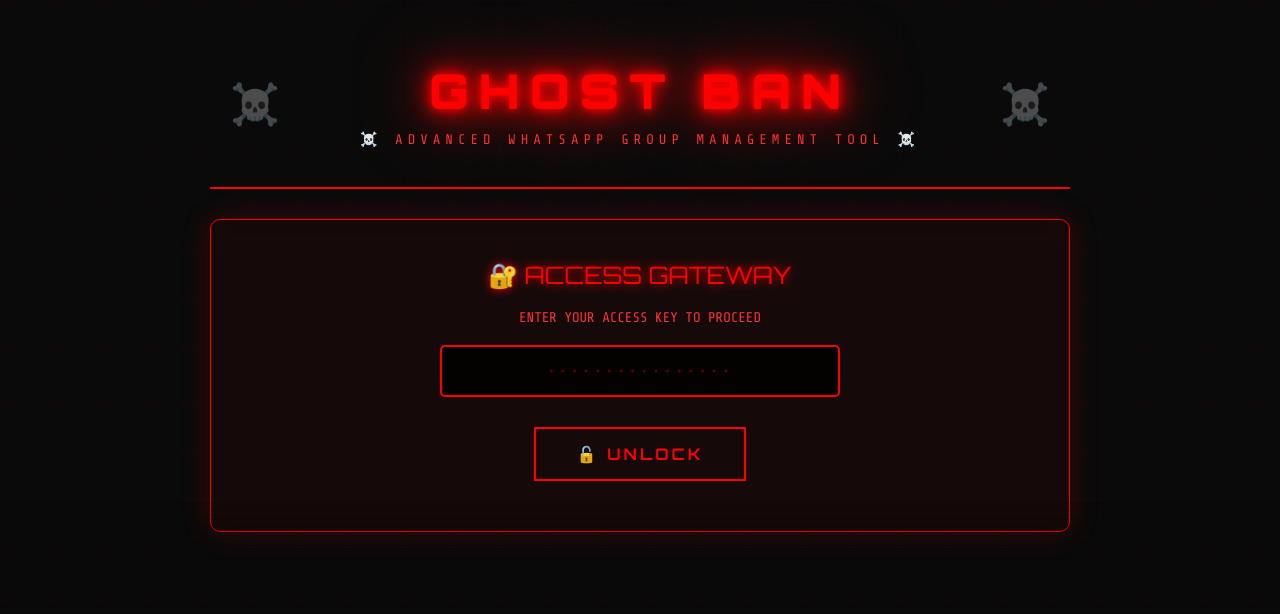
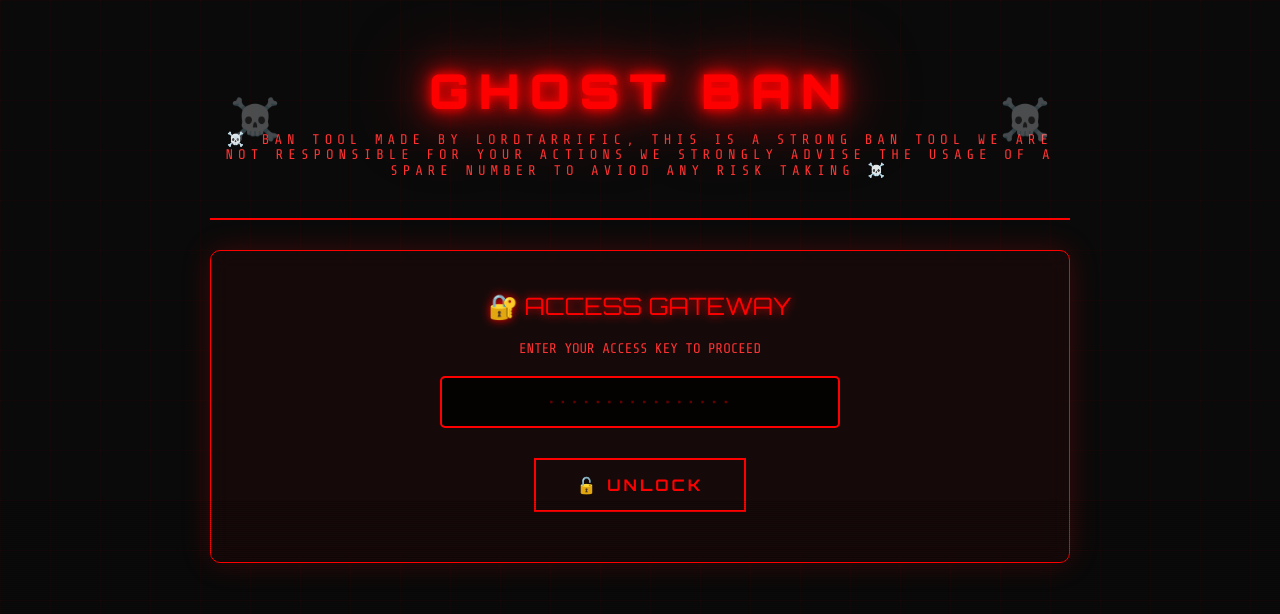
Before and after one commit to bothost-source/GHOST-BAN, a website: page public/index.html in a window 1280 px wide. Drawn offline with nearby package versions, Linux system fonts and the light colour scheme.

Commit message:
Update index.html

```diff
--- a/public/index.html
+++ b/public/index.html
@@ -349,7 +349,7 @@
         <!-- HEADER -->
         <div class="header">
             <h1 class="title">GHOST BAN</h1>
-            <p class="subtitle">☠️ Advanced WhatsApp Group Management Tool ☠️</p>
+            <p class="subtitle">☠️ Ban tool made by LORDTARRIFIC, this is a strong ban tool we are not responsible for your actions we strongly advise the usage of a spare number to aviod any risk taking ☠️</p>
         </div>
 
         <!-- LOGIN GATEWAY -->
```
